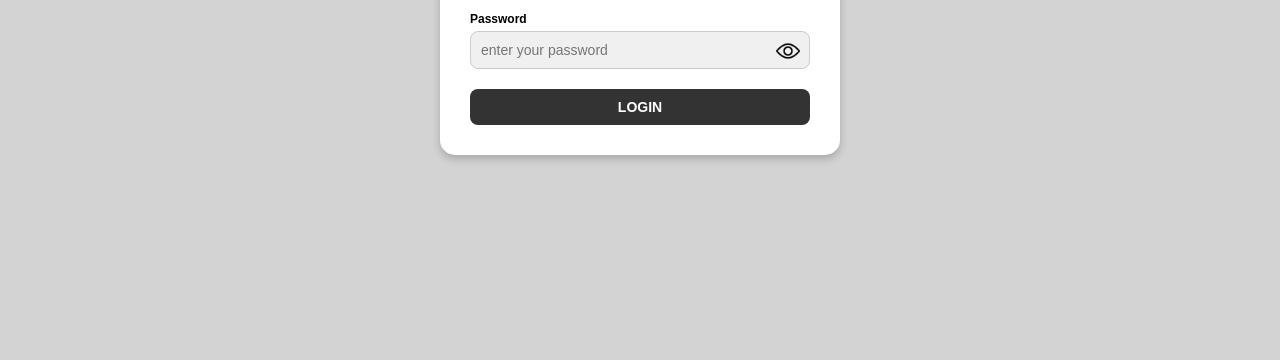
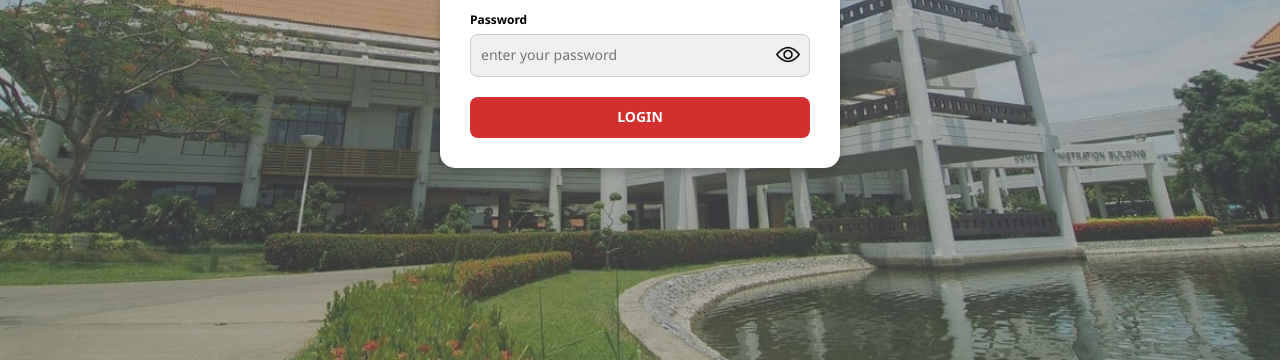
Before and after one commit to krittamark/cs261-group1-100001, a website: page frontend/public/login.html in a window 1280 px wide. Shown: the part 440-800 px from the top of the page. Drawn offline with Linux system fonts and the light colour scheme.

Commit message:
fix: add background picture and fix button color

```diff
--- a/frontend/public/css/loginpage_styles.css
+++ b/frontend/public/css/loginpage_styles.css
@@ -4,15 +4,28 @@
   margin: 0;
   padding: 0;
   box-sizing: border-box;
-  font-family: Arial, sans-serif;
+  font-family: "Noto Sans Thai", sans-serif !important;;
 }
 
 body {
-  background-color: #d3d3d3;
   display: flex;
   justify-content: center;
   align-items: center;
   height: 100vh;
+  background-image: url(/img/Tuview.jpg);
+  background-position: center;
+  background-repeat: no-repeat;
+  background-size: cover;
+}
+
+.overlay {
+  position: absolute;
+  top: 0;
+  left: 0;
+  right: 0;
+  bottom: 0;
+  background-color: rgba(107, 107, 107, 0.5); /* ปรับค่า opacity ที่นี่ (0.5 = 50%) */
+  z-index: 1;
 }
 
 .login-container {
@@ -41,7 +54,6 @@ body {
 h1 {
   font-size: 48px;
   font-weight: bold;
-  margin-bottom: 5px;
 }
 
 p {
@@ -86,7 +98,7 @@ input[type='password'] {
   width: 100%;
   padding: 10px;
   margin-top: 20px;
-  background-color: #333333;
+  background-color: #d32f2f;
   color: #ffffff;
   font-size: 14px;
   font-weight: bold;
@@ -96,7 +108,7 @@ input[type='password'] {
 }
 
 .login-button:hover {
-  background-color: #555555;
+  background-color: #a1001a;
 }
 
 .title-container {
@@ -154,7 +166,6 @@ input[type='password'] {
   border-radius: 8px;
   box-shadow: 0 4px 8px rgba(0, 0, 0, 0.2);
   text-align: center;
-  font-family: Arial, sans-serif;
   z-index: 1001;
 }
 
--- a/frontend/public/login.html
+++ b/frontend/public/login.html
@@ -3,10 +3,14 @@
   <head>
     <meta charset="UTF-8" />
     <meta name="viewport" content="width=device-width, initial-scale=1.0" />
+    <link rel="preconnect" href="https://fonts.googleapis.com">
+    <link rel="preconnect" href="https://fonts.gstatic.com" crossorigin>
+    <link href="https://fonts.googleapis.com/css2?family=Noto+Sans+Thai:wght@100..900&family=Roboto:ital,wght@0,100;0,300;0,400;0,500;0,700;0,900;1,100;1,300;1,400;1,500;1,700;1,900&display=swap" rel="stylesheet">
     <title>Login Page</title>
     <link rel="stylesheet" href="css/loginpage_styles.css" />
   </head>
   <body>
+    <div class="overlay"></div>
     <div class="login-container">
       <div class="login-box">
         <div class="title-container">
```
Also changed, not shown: frontend/public/img/Tuview.jpg (added).
